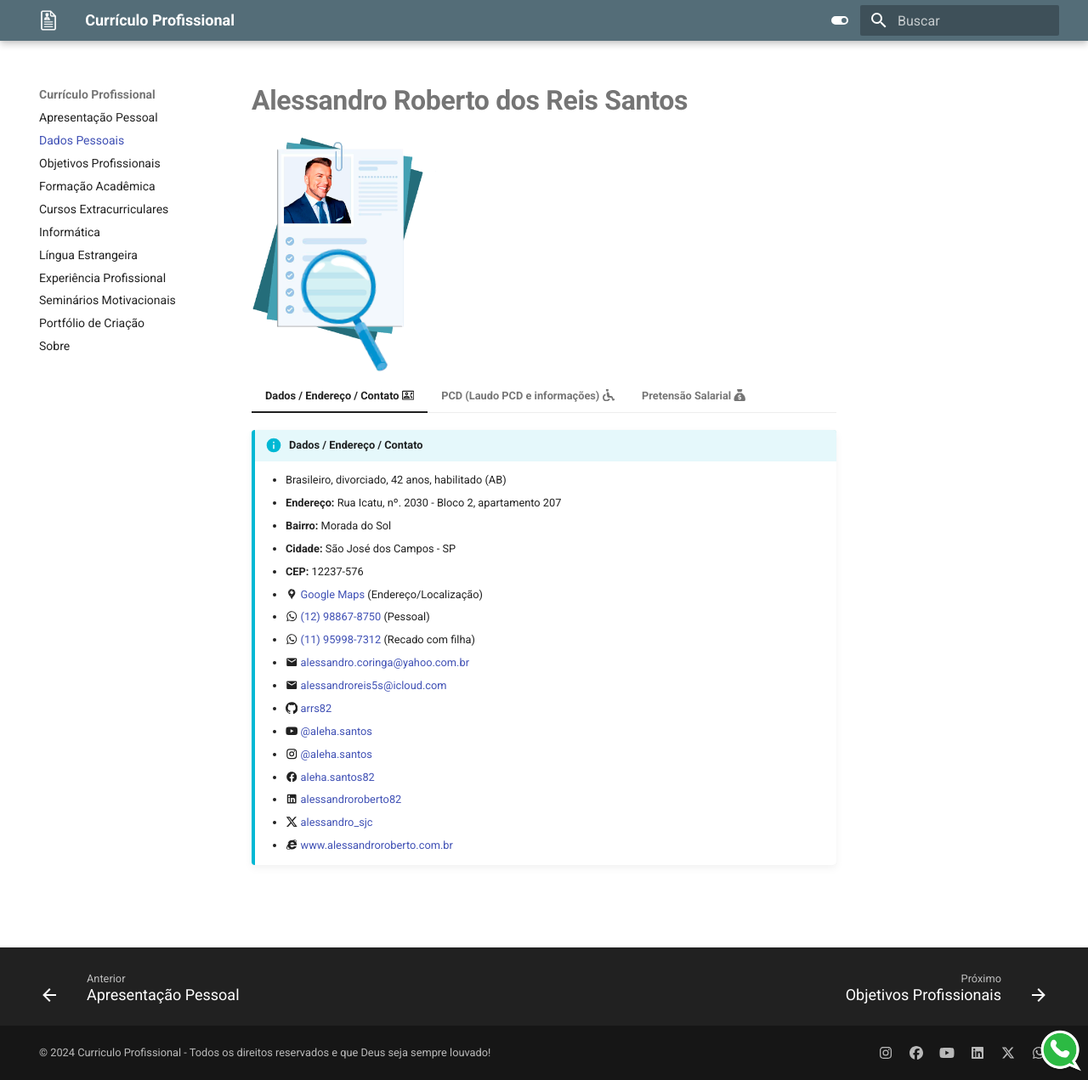
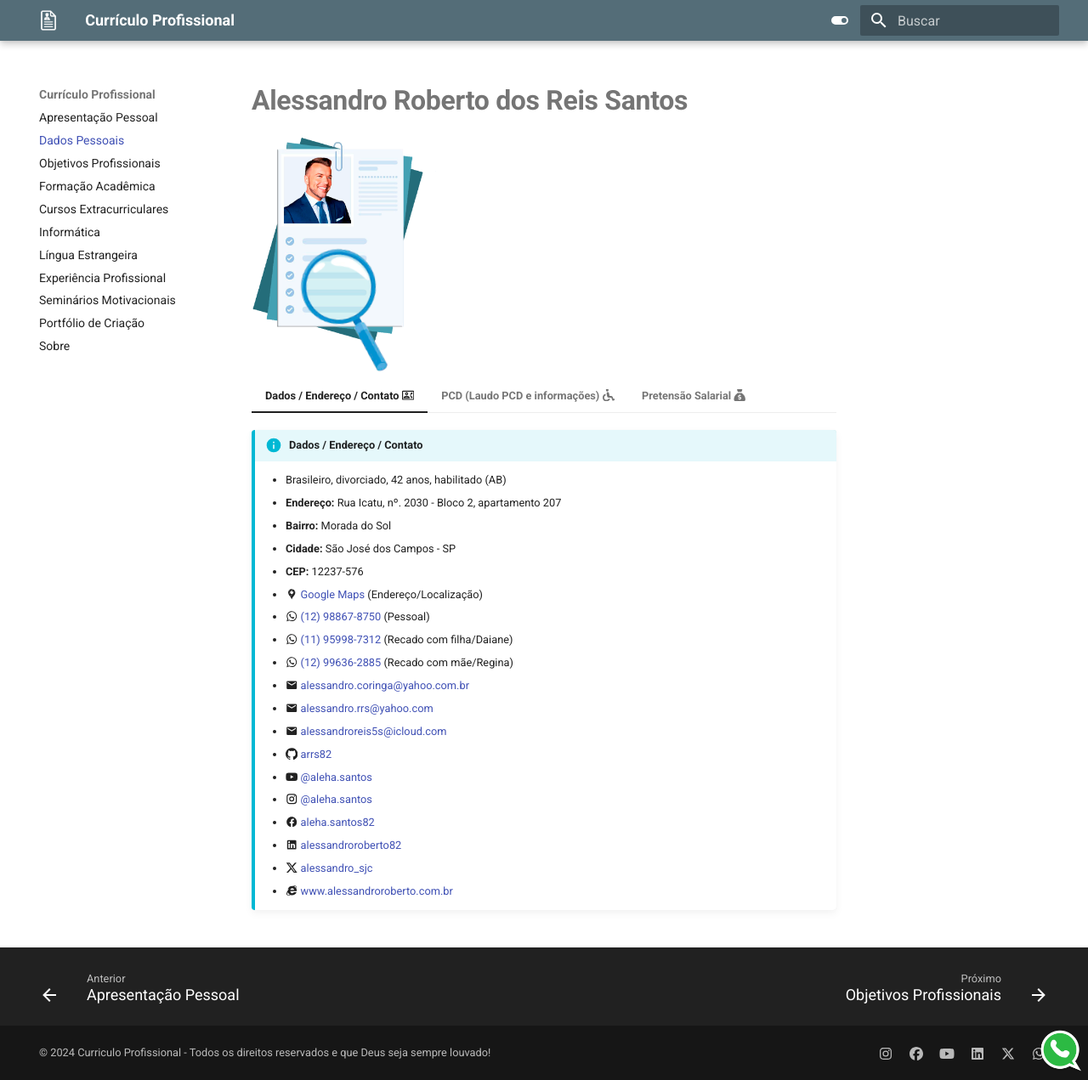
Before and after one commit to arrs82/curriculo, an MkDocs documentation site: the page built from docs/dados-pessoais.md, in a window 1280 px wide and 1271 px high. Shown: the whole window at 85% size. Built offline with MkDocs 1.6.1 and Material for MkDocs 9.7.7, drawn with Linux system fonts in a browser that asks for light colours; nearby versions of some CDN libraries.

Commit message:
Ajustes 09/07

```diff
--- a/docs/dados-pessoais.md
+++ b/docs/dados-pessoais.md
@@ -12,8 +12,10 @@
         * **CEP:** 12237-576
         * :material-google-maps: [Google Maps](https://www.google.com/maps/d/embed?mid=1jyKY2d8Bm94XTHxT_CXWcC6Ibl47fK8&ehbc=2E312F"){:target="_blank"} (Endereço/Localização)
         * :material-whatsapp: [(12) 98867-8750](https://wa.me/5512988678750){:target="_blank"} (Pessoal)
-        * :material-whatsapp: [(11) 95998-7312](https://wa.me/5511959987312){:target="_blank"} (Recado com filha)
+        * :material-whatsapp: [(11) 95998-7312](https://wa.me/5511959987312){:target="_blank"} (Recado com filha/Daiane)
+        * :material-whatsapp: [(12) 99636-2885](https://wa.me/5512996362885){:target="_blank"} (Recado com mãe/Regina)
         * :material-email: [alessandro.coringa@yahoo.com.br](mailto:alessandro.coringa@yahoo.com.br)
+        * :material-email: [alessandro.rrs@yahoo.com](mailto:alessandro.rrs@yahoo.com)
         * :material-email: [alessandroreis5s@icloud.com](mailto:alessandroreis5s@icloud.com)
         * :simple-github: [arrs82](https://github.com/arrs82){:target="_blank"}
         * :fontawesome-brands-youtube: [@aleha.santos](https://www.youtube.com/@aleha.santos){:target="_blank"}
```
Also changed, not shown: other parts of docs/dados-pessoais.md (+2 -1 lines), docs/experiencia-profissional.md (+1 -1 lines), docs/objetivos.md (+2 -1 lines), docs/portfolio-criacao.md (+8 -8 lines).
